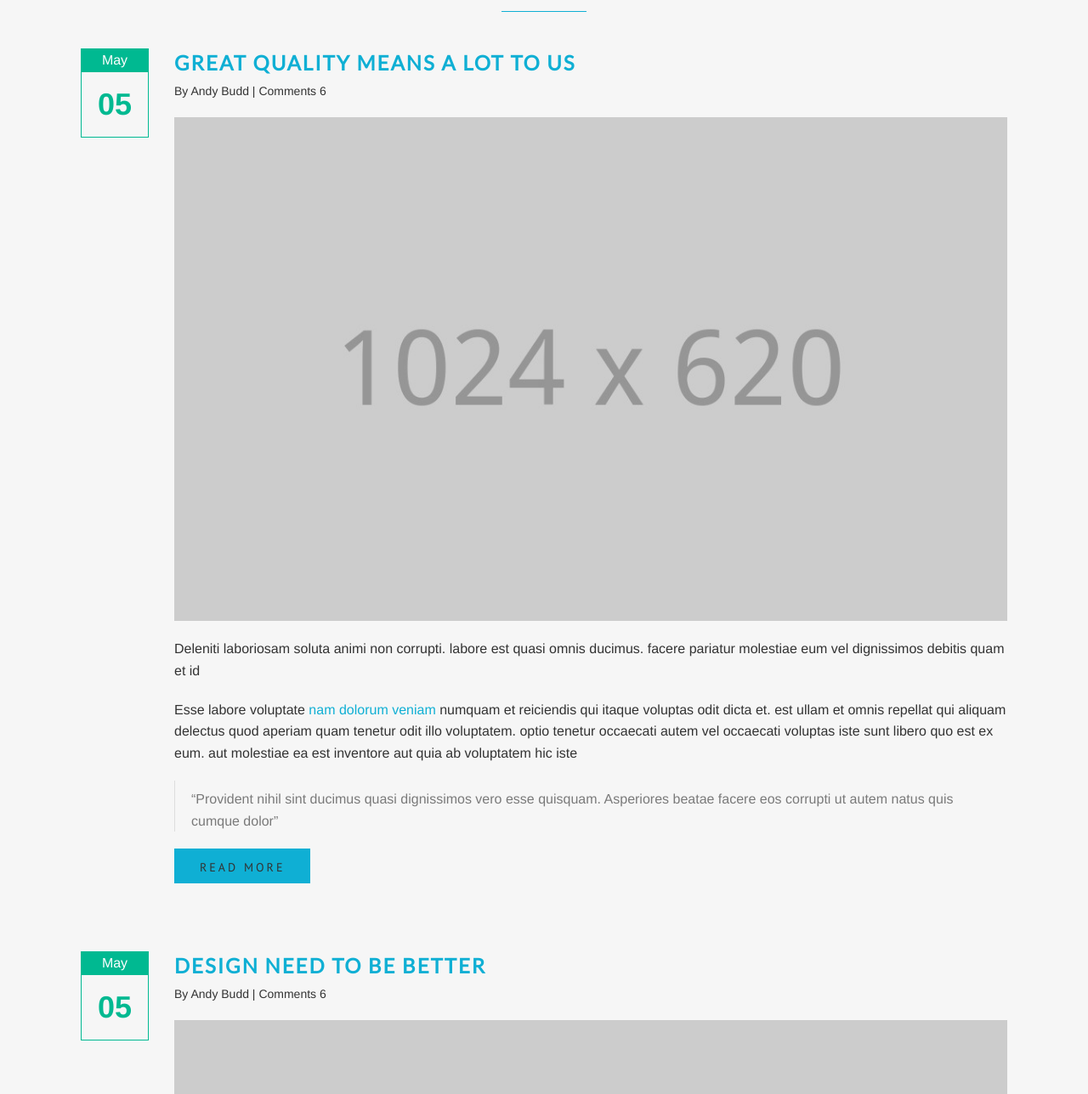
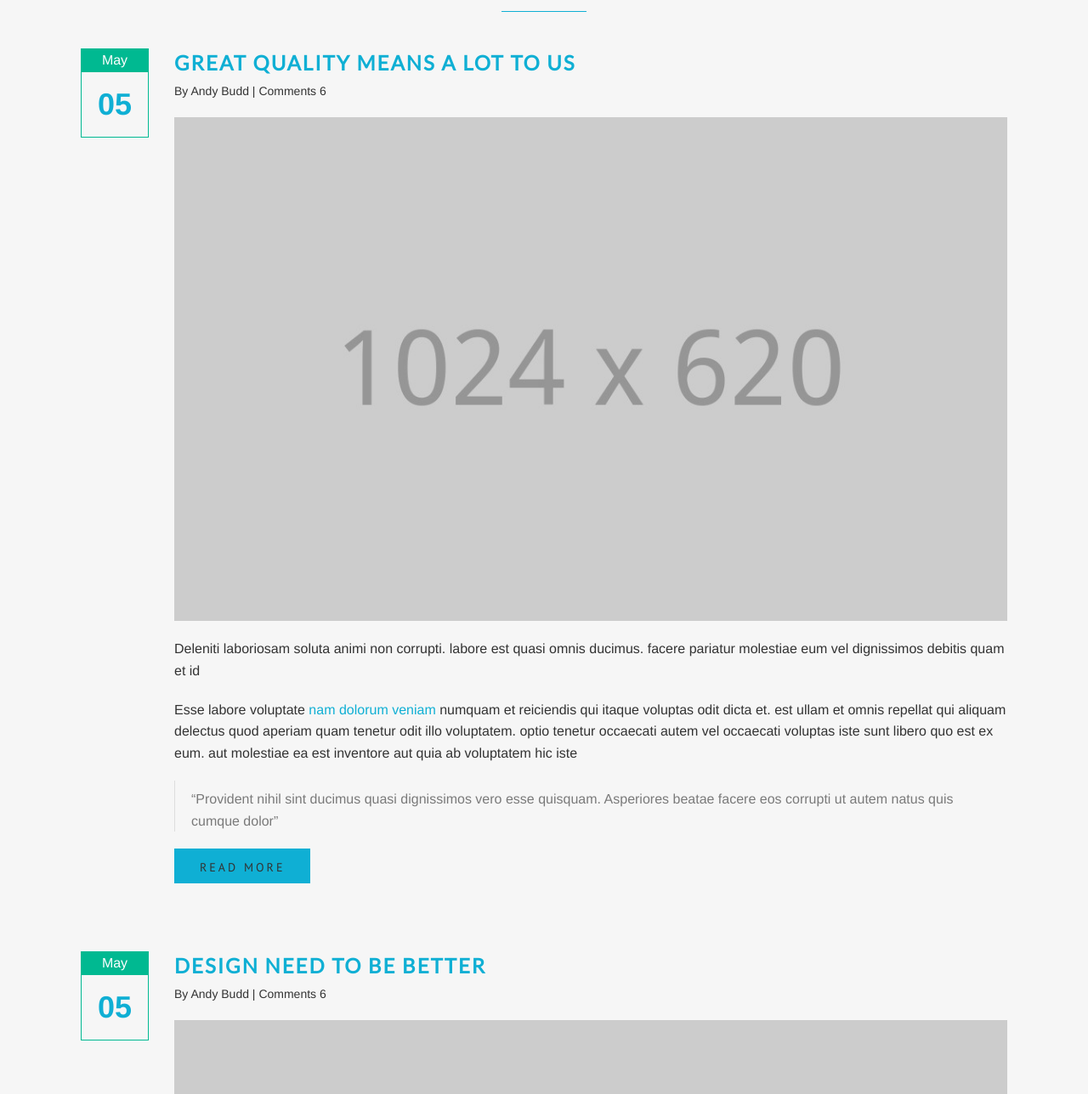
Before and after one commit to hystreet/hystreet.github.io, a Jekyll site: the page built from blog/index.html, in a window 1280 px wide. Shown: the part 307-1595 px from the top of the page at 85% size. Built offline with Jekyll 4.4.1, drawn with Linux system fonts in a browser that asks for light colours; some web fonts are replaced; the list of posts is cut into pages by our own code.

Commit message:
Updating blog date colour to blue

```diff
--- a/css/style.css
+++ b/css/style.css
@@ -688,7 +688,7 @@ ul.info i:hover {
   padding: 5px 0;
 }
 .timestamp .date {
-  color: #00b991;
+  color: #0fafd4;
   display: block;
   padding: 20px 0;
   font-size: 36px;
```
